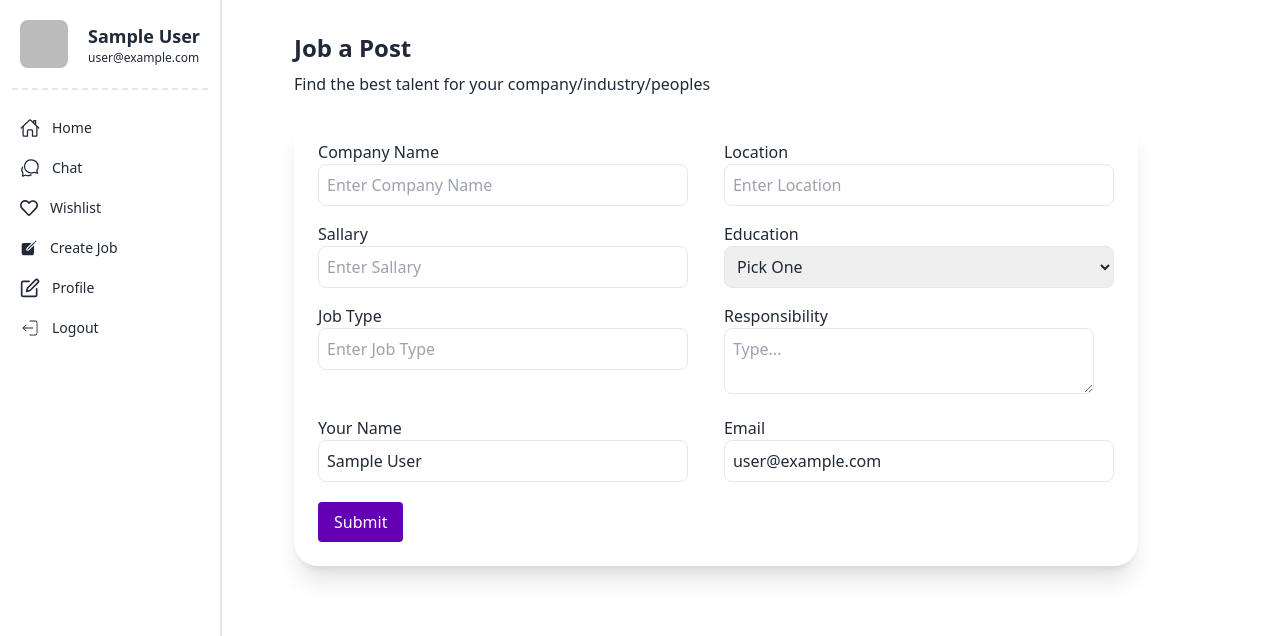
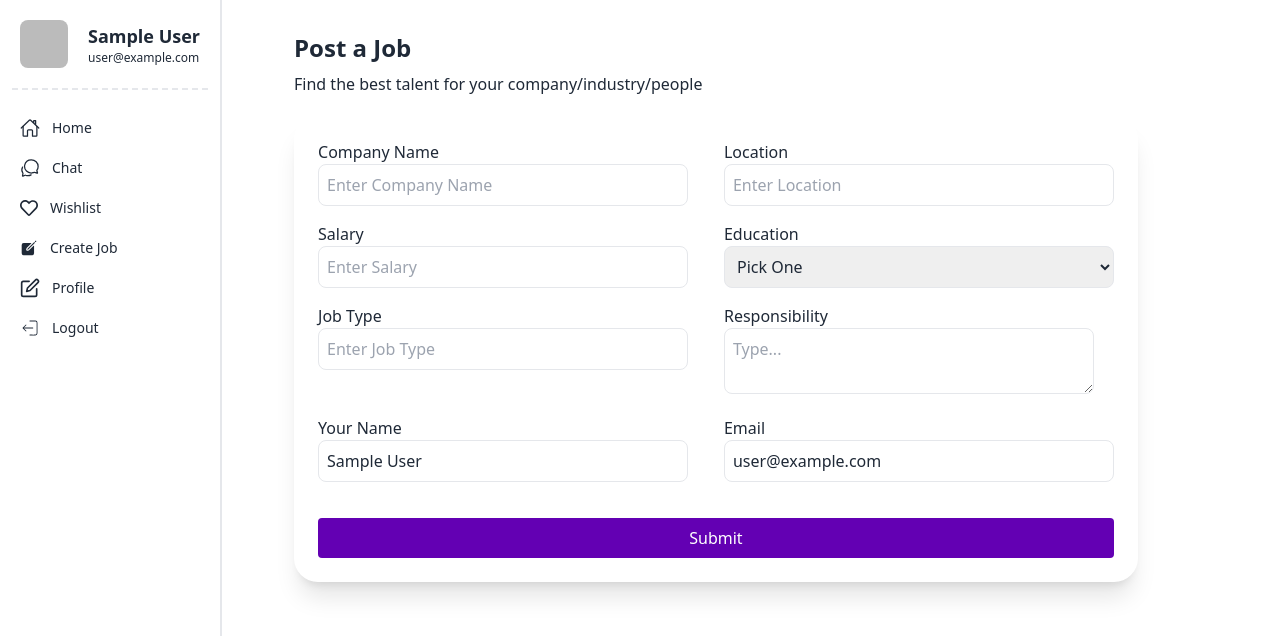
Before and after one commit to hasanalam365/find-career-client, a React (Vite) app: page /dashboard/create-job in a window 1280 px wide. Shown: the top 636 px of the page. Built offline with nearby package versions, Linux system fonts and the light colour scheme; no server answers; sample sign-in values are in the browser's storage.

Commit message:
job create input field done

```diff
--- a/src/pages/Dashboard/CreateJob.tsx
+++ b/src/pages/Dashboard/CreateJob.tsx
@@ -1,13 +1,18 @@
-import React, { useState } from "react";
+import React, { useState, FormEvent, ChangeEvent } from "react";
 import useAuth from "../../hooks/useAuth";
 import { useQuery } from "@tanstack/react-query";
 import useAxiosPublic from "../../hooks/useAxiosPublic";
 
-const JobPost = () => {
+interface UserData {
+  name: string;
+  email: string;
+}
+
+const JobPost: React.FC = () => {
   const { user } = useAuth();
   const axiosPublic = useAxiosPublic();
 
-  const { data: userData } = useQuery({
+  const { data: userData } = useQuery<UserData>({
     queryKey: ["user-data"],
     queryFn: async () => {
       const res = await axiosPublic.get(`/users/${user?.email}`);
@@ -15,28 +20,42 @@ const JobPost = () => {
     },
   });
 
-  const [education, setEducation] = useState("");
+  const [education, setEducation] = useState<string>("");
 
-  const handleRegister = (event) => {
-    event.preventDefault();
-  };
-
-  const handleEducationChange = (event) => {
+  const handleEducationChange = (event: ChangeEvent<HTMLSelectElement>) => {
     setEducation(event.target.value);
   };
 
-  const handleJobCreate = (e) => {
-    const form = e.target;
+  const handleJobCreate = (e: FormEvent<HTMLFormElement>) => {
+    e.preventDefault();
+    const form = e.currentTarget;
     const companyName = form.companyName.value;
+    const location = form.location.value;
+    const salary = form.sallary.value;
+    const jobType = form.jobType.value;
+    const responsibility = form.responsibility.value;
+    const holderName = user?.displayName || userData?.name;
+    const holderEmail = user?.email || userData?.email;
+
+    console.log({
+      companyName,
+      location,
+      salary,
+      jobType,
+      holderName,
+      holderEmail,
+      responsibility,
+      education,
+    });
   };
 
   return (
     <div>
-      <div className="p-4 md:p-8  lg:p-8  mx-auto">
+      <div className="p-4 md:p-8 lg:p-8 mx-auto">
         <div className="mb-5">
-          <h2 className="text-2xl font-bold mb-2">Job a Post</h2>
+          <h2 className="text-2xl font-bold mb-2">Post a Job</h2>
           <p className="md:w-3/4">
-            Find the best talent for your company/industry/peoples
+            Find the best talent for your company/industry/people
           </p>
         </div>
         <div className="p-6 shadow-xl rounded-3xl">
@@ -55,18 +74,18 @@ const JobPost = () => {
             <div>
               <label htmlFor="Location">Location</label>
               <input
-                name="socation"
+                name="location"
                 type="text"
                 placeholder="Enter Location"
                 className="border p-2 w-full focus:outline-none focus:border-[#6300B3] rounded-lg"
               />
             </div>
             <div className="md:mr-5">
-              <label htmlFor="Sallary">Sallary</label>
+              <label htmlFor="Sallary">Salary</label>
               <input
                 name="sallary"
                 type="text"
-                placeholder="Enter Sallary"
+                placeholder="Enter Salary"
                 className="border p-2 w-full focus:outline-none focus:border-[#6300B3] rounded-lg"
               />
             </div>
@@ -84,7 +103,7 @@ const JobPost = () => {
                 <option>SSC/Dakhil</option>
                 <option>HSC/Alim</option>
                 <option>Graduated/Degree</option>
-                <option>Others</option>
+                <option>Others (any type)</option>
               </select>
             </div>
             <div className="md:mr-5">
@@ -100,7 +119,6 @@ const JobPost = () => {
               <label htmlFor="Responsibility">Responsibility</label>
               <textarea
                 name="responsibility"
-                id=""
                 placeholder="Type..."
                 className="border p-2 w-full focus:outline-none focus:border-[#6300B3] rounded-lg"></textarea>
             </div>
@@ -126,12 +144,12 @@ const JobPost = () => {
                 readOnly
               />
             </div>
+            <button
+              type="submit"
+              className="bg-[#6300B3] text-white py-2 px-4 rounded mt-5 col-span-2">
+              Submit
+            </button>
           </form>
-          <button
-            type="submit"
-            className="bg-[#6300B3] text-white py-2 px-4 rounded mt-5 col-span-2">
-            Submit
-          </button>
         </div>
       </div>
     </div>
```
